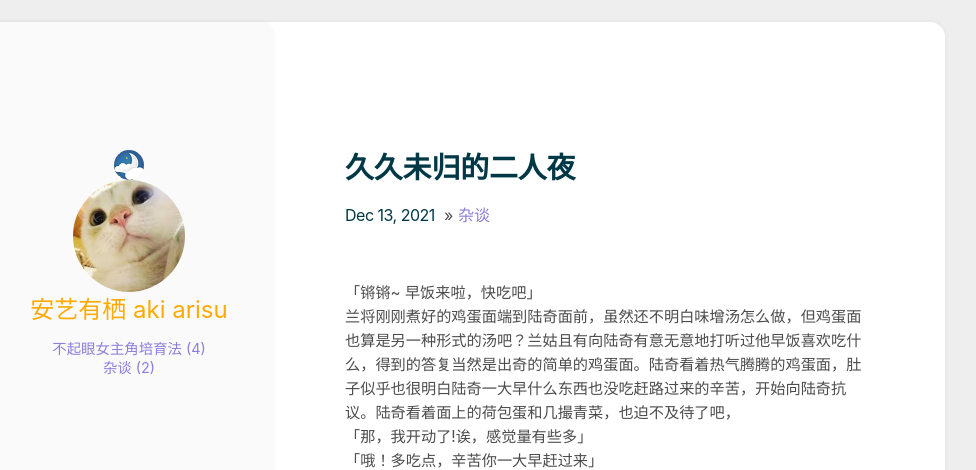
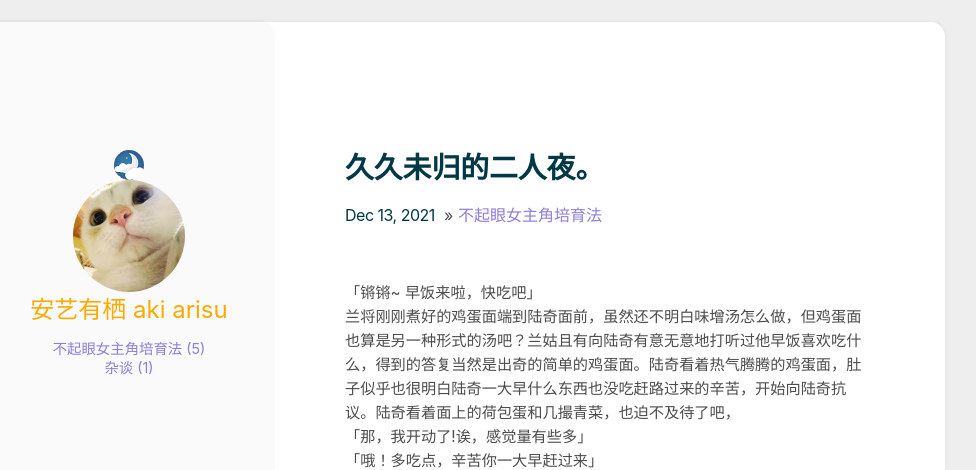
Before and after one commit to latalealice/latalealice.github.io, a Jekyll site: the page built from _posts/2021-12-13-久久未归的二人夜.md, in a window 1280 px wide and 900 px high. Shown: the top 470 px of the window, without its empty margins (175-1151 px from the left). Built offline with Jekyll 4.4.1, drawn with Linux system fonts in a browser that asks for light colours.

Commit message:
Update 2021-12-13-久久未归的二人夜.md

```diff
--- a/_posts/2021-12-13-久久未归的二人夜.md
+++ b/_posts/2021-12-13-久久未归的二人夜.md
@@ -1,7 +1,7 @@
 ---
 layout: post
-category: 杂谈
-title: 久久未归的二人夜
+category: 不起眼女主角培育法
+title: 久久未归的二人夜。
 ---
 「锵锵~ 早饭来啦，快吃吧」
 兰将刚刚煮好的鸡蛋面端到陆奇面前，虽然还不明白味增汤怎么做，但鸡蛋面也算是另一种形式的汤吧？兰姑且有向陆奇有意无意地打听过他早饭喜欢吃什么，得到的答复当然是出奇的简单的鸡蛋面。陆奇看着热气腾腾的鸡蛋面，肚子似乎也很明白陆奇一大早什么东西也没吃赶路过来的辛苦，开始向陆奇抗议。陆奇看着面上的荷包蛋和几撮青菜，也迫不及待了吧，
```
